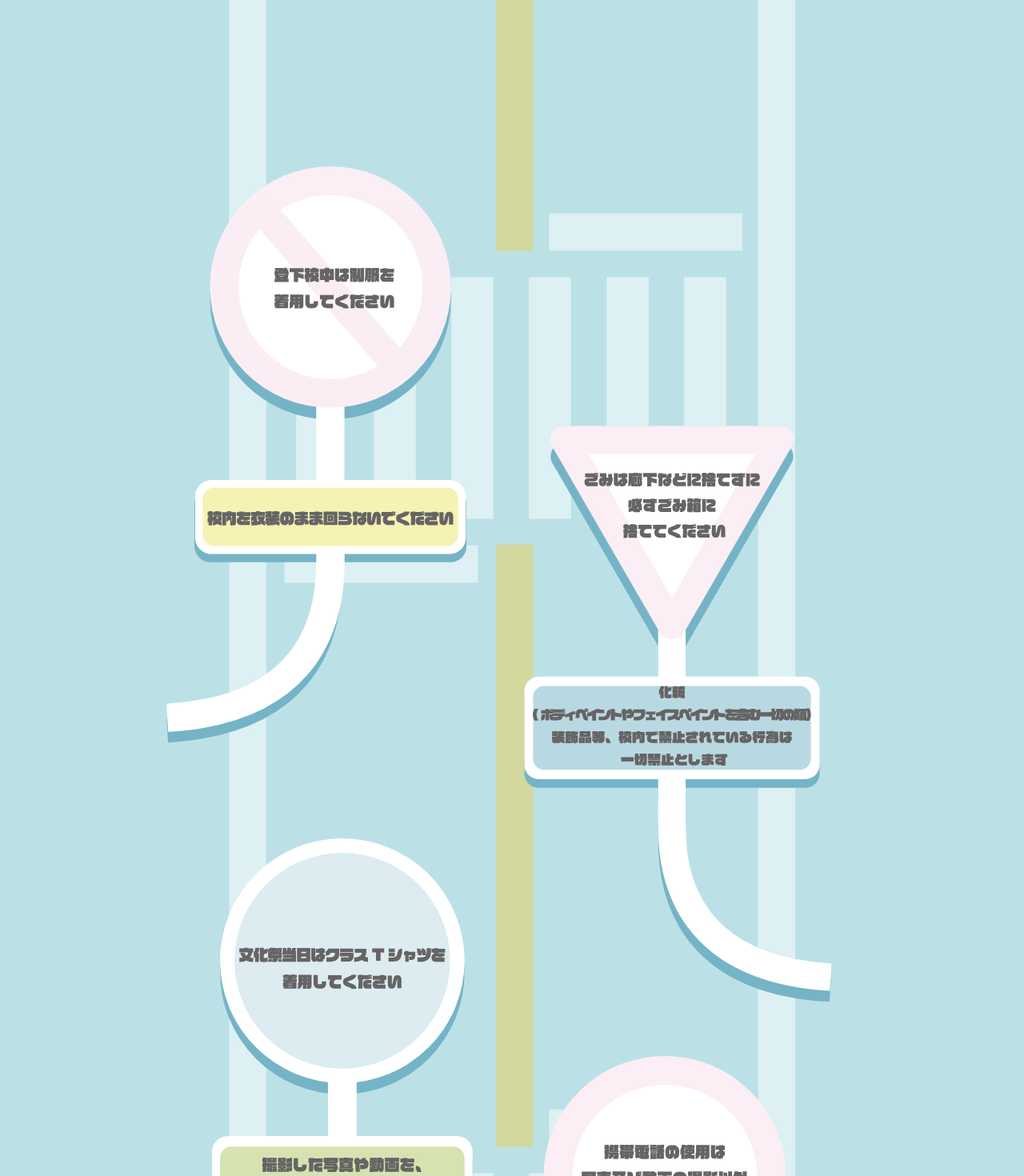
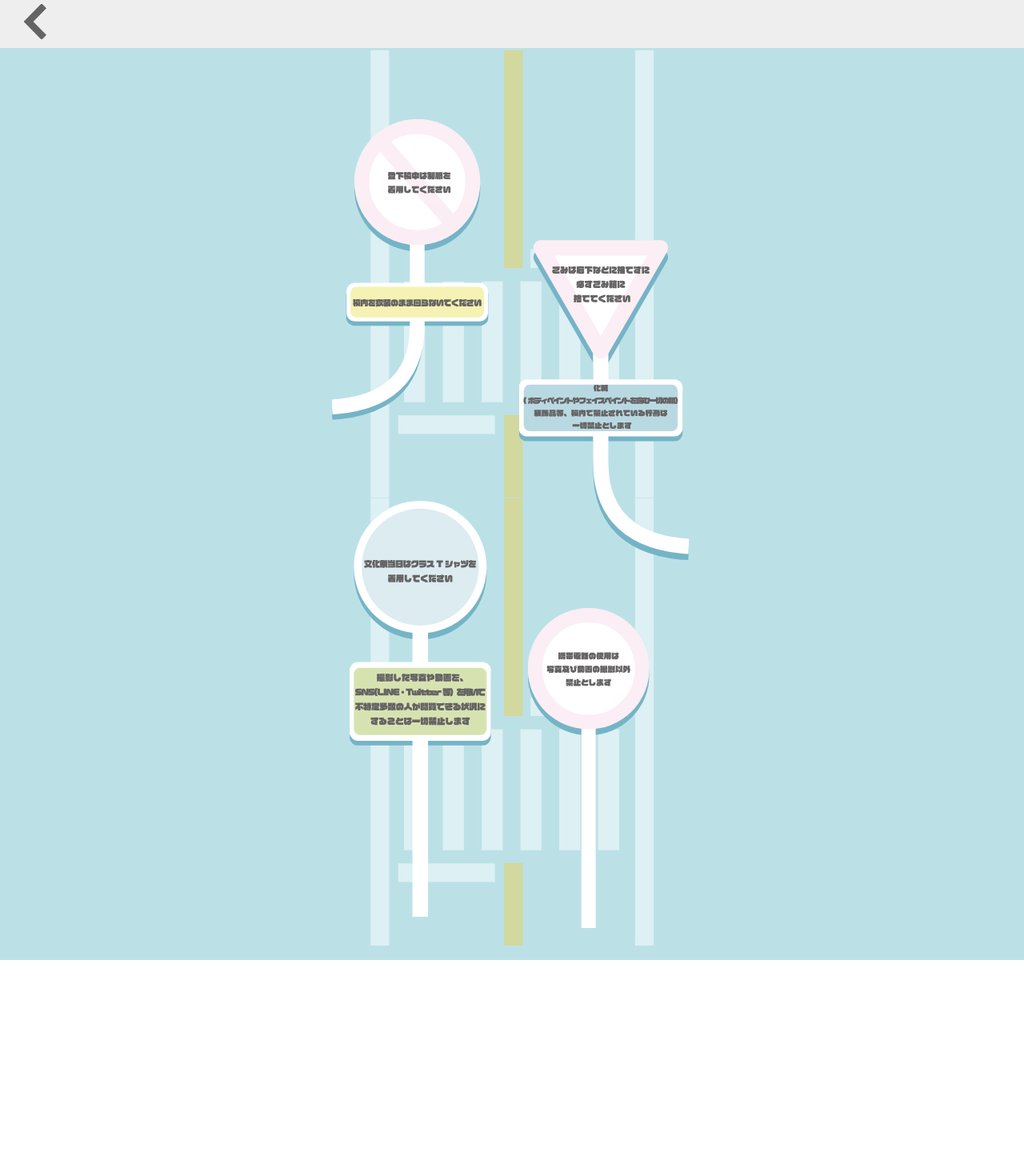
Before and after one commit to bita-tipi/mdn-fes-2022, a React (Create React App) app: page /tyui in a window 1280 px wide. Shown: the top 1470 px of the page at 80% size. After the commit the page ends 1200 px from the top, so only its background shows below. Built offline with nearby package versions, Linux system fonts and the light colour scheme.

Commit message:
注意事項の調整と ヘッダー

```diff
--- a/src/index.tsx
+++ b/src/index.tsx
@@ -5,7 +5,7 @@ import reportWebVitals from "./reportWebVitals";
 import { Route, BrowserRouter } from "react-router-dom";
 import Top from "./routes/top";
 import Contents from "./routes/contents";
-import Header from "./routes/header"
+import Header from "./routes/headermain"
 import Top_back from "./routes/top_back";
 import Tyui from "./routes/tyui";
 import Map from "./routes/map";
@@ -19,9 +19,11 @@ ReactDOM.render(
         <Route exact path="/contents" component={Contents} />
         <Route exact path="/top_back" component={Top_back} />
         <Route exact path="/tyui" component={Tyui} />
-        <Route exact path="/header" component={Header} />
+        <Route exact path="/headermain" component={Header} />
         <Route exact path="/map" component={Map} />
         <Route exact path="/stamp_rally" component={Stamp_rally} />
+
+
       </div>
     </BrowserRouter>
   </React.StrictMode>,
--- a/src/routes/contents.css
+++ b/src/routes/contents.css
@@ -17,18 +17,18 @@
 .contents_tyui{
   position: absolute;
     transform: translate(-50%,100%);
-    min-height: 10vh;
+    min-height: 8vh;
     height: 8vh;
 }
 .contents_map{
   position: absolute;
-    transform: translate(-50%,-250%);
-    min-height: 10vh;
+    transform: translate(-50%,-380%);
+    min-height: 8vh;
     height: 8vh;
 }
 .contents_event{
   position: absolute;
-    transform: translate(0%,-400%);
+    transform: translate(0%,-600%);
     min-height: 5vh;
-    height: 8vh;
+    height: 6vh;
 }
--- a/src/routes/contents.tsx
+++ b/src/routes/contents.tsx
@@ -7,18 +7,19 @@ import contents2 from "../assets/img/contents_map.svg"
 import contents3 from "../assets/img/contents_event.svg"
 import './contents.css';
 import { Link, NavLink, useHistory } from "react-router-dom";
-
+import Header from "./headermain"
 
 
 function Contents() {
     return (
 
         <div>
+            <Header/>
             <header className="background_contents">
-            <Link to={`/tyui`}>
+            <Link to={"/tyui"}>
                     <img src={contents} className="contents_tyui"/>
                 </Link>
-            <Link to={`/map`}>
+            <Link to={"/headermain"}>
                     <img src={contents2} className="contents_map"/>
                 </Link>
                 <img src={contents3} className="contents_event"/>
--- a/src/routes/header.css
+++ b/src/routes/header.css
@@ -1,7 +1,17 @@
+
 .header{
-    display:flex;
-    width:100%;
-    height:100px;
-    background-color: #f3faf9;
-    align-items:center;
+    width: 100%;
+    height: 60px;
+    background: #eeeeee;
+    padding-left: 30px;
+    padding-right: 30px;
+    box-sizing: border-box;
+    display: flex; /* flexboxを作る */
+    align-items: center; /* 上下中央に揃える */
+    justify-content: space-between; /* 両端に配置 */
+    top: 0;
+    position: fixed;
 }
+.back_button{
+    width:80%;
+}
--- a/src/routes/header.tsx
+++ /dev/null
@@ -1,16 +0,0 @@
-import { url } from "inspector";
-import React from "react";
-import './header.css';
-import { Link, NavLink, useHistory } from "react-router-dom";
-
-function Header(){
-    return(
-        <head>
-            <body className="header">
-
-            </body>
-        </head>
-    )
-}
-
-export default Header;
--- /dev/null
+++ b/src/routes/headermain.tsx
@@ -0,0 +1,19 @@
+import { url } from "inspector";
+import React from "react";
+import './header.css';
+import { Link, NavLink, useHistory } from "react-router-dom";
+import backbottun from "../assets/img/backbottun.png"
+
+export default function Header() {
+    function handleClick() {
+        history.goBack;
+      }
+    let history = useHistory();
+    return (
+      <header className="header">
+        <div>
+            <img src={backbottun} onClick={handleClick} className="back_button"/>
+        </div>
+      </header>
+    )
+  }
--- a/src/routes/map.tsx
+++ b/src/routes/map.tsx
@@ -7,11 +7,12 @@ import schedule from "../assets/img/schedule.svg"
 import obi from "../assets/img/2022.svg"
 import './map.css';
 import { Link, NavLink, useHistory } from "react-router-dom";
+import Header from "./headermain"
 
 function Map() {
     return (
         <div className="App">
-
+            <Header/>
         </div>
     );
 }
--- a/src/routes/top.css
+++ b/src/routes/top.css
@@ -1,43 +1,68 @@
 .top_container {
-  height: 200vh;
-  width: 85vh;
-  min-width: 100%;
-  max-width:200%;
+  height: 120vh;
+  width: 10vh;
+  min-width: 110%;
   background-image: url("/src/assets/img/top_back.svg");
   background-size: cover;
   background-attachment: fixed;
   background-position: 40% top;
-  background-color: rgb(187, 225, 231);
 }
 
 .top_center {
   position: absolute;
-  transform: translate(6%, 40%);
-  height:90vh;
-  max-height:85vh;
+  transform: translate(3%, 35%);
+  height:60vh;
+}
+
+.top_center img {
+  width: 130%;
 }
 
 .schedule {
-  height: 20vh;
-  max-height:100%;
+  height: 40vh;
+  max-height:70%;
   position: absolute;
-  width:17vh;
-  max-width:80%;
-  transform: translate(335%, 210%);
+  width:10vh;
+  max-width:23%;
+  top:-6%;
+  left:99%;
+  transform: translate(-25%, -10%);
+}
+
+.schedule img {
+  height: 100%;
 }
 
 .top_link {
-  height:10vh;
+  width: 100%;
   position: absolute;
-  width:100vh;
-  transform: translate(220%,200%);
+  top: 45%;
+  right: -57%;
+  transform: translate(30%, -50%);
 }
 
+.top_link img {
+  width: 100%;
+}
+
+
+
 .obi {
-  height: 8vh;
-  max-height: 90%;
+  height: 6vh;
+  max-width: 50%;
   position: absolute;
   overflow: hidden;
-  transform: translate(110%,1680%);
+  transform: translate(100%,100%);
   /* transform: translate(0%, 150%); */
 }
+
+.obi img {
+  height: 100%;
+}
+
+.left_over{
+ position: absolute;
+ transform: translate(-115%, -90%);
+ min-height: 50vh;
+ height: 90vh;
+}
--- a/src/routes/top.tsx
+++ b/src/routes/top.tsx
@@ -5,16 +5,14 @@ import top_center from "../assets/img/top_center.svg"
 import top_link from "../assets/img/top_link.svg"
 import schedule from "../assets/img/schedule.svg"
 import obi from "../assets/img/2022.svg"
-import "./top.css";
-import { Link, NavLink, useHistory } from "react-router-dom";
-import Header from "./header"
+import "./top.css"
+import { Link, NavLink, useHistory } from "react-router-dom"
 
 
 function Top() {
     return (
         <body className="top_container">
             <div>
-                    <Header/>
                     <img src={top_center} className="top_center"/>
                     <Link to={"/top_back"}>
                         <img src={schedule} className="schedule"/>
--- a/src/routes/tyui.css
+++ b/src/routes/tyui.css
@@ -1,7 +1,7 @@
 .background_tyui{
     background-color: rgb(187, 225, 231);
-    min-height: 250vh;
-    min-width: 100vh;
+    min-height: 150vh;
+    min-width: 20vh;
     display: flex;
     flex-direction: column;
     align-items: center;
@@ -12,37 +12,40 @@
    }
    .left_over{
     position: absolute;
-    transform: translate(-115%, -110%);
-    min-height: 50vh;
-    height: 90vh;
+    transform: translate(-115%, -120%);
+    min-height: 10vh;
+    height: 47vh;
    }
    .back{
     position: absolute;
-    transform: translate(-50%, -110%);
+    transform: translate(-50%, -96%);
     min-height: 10vh;
-    height:140vh;
+    height:70vh;
    }
    .back2{
     position: absolute;
-    transform: translate(-50%, -10%);
+    transform: translate(-50%, 4%);
     min-height: 10vh;
-    height:140vh;
+    height:70vh;
+    overflow: hidden;
    }
    .right_over{
     position: absolute;
-    transform: translate(4%,-65%);
+    transform: translate(4%,-75%);
     min-height: 10vh;
-    height: 90vh;
+    height: 50vh;
+    overflow: hidden;
    }
    .left_bottom{
     position: absolute;
     transform: translate(-115%,5%);
     min-height: 10vh;
-    height: 120vh;
+    height: 65vh;
+    overflow: hidden;
    }
    .right_bottom{
     position: absolute;
     transform: translate(13%,40%);
     min-height: 10vh;
-    height: 100vh;
+    height: 50vh;
    }
--- a/src/routes/tyui.tsx
+++ b/src/routes/tyui.tsx
@@ -7,6 +7,7 @@ import left_bottom from "../assets/img/tyui_left_bottom.svg"
 import right_bottom from "../assets/img/tyui_right_bottom.svg"
 import "./tyui.css";
 import { Link, NavLink, useHistory } from "react-router-dom";
+import Header from "./headermain"
 
 function Tyui() {
     return (
@@ -20,6 +21,7 @@ function Tyui() {
             <img src={left_bottom} className="left_bottom"/>
             <img src={right_bottom} className="right_bottom"/>
             </div>
+        <Header/>
         </header>
     </div>
     );
```
Also changed, not shown: src/assets/img/backbottun.png (added).
